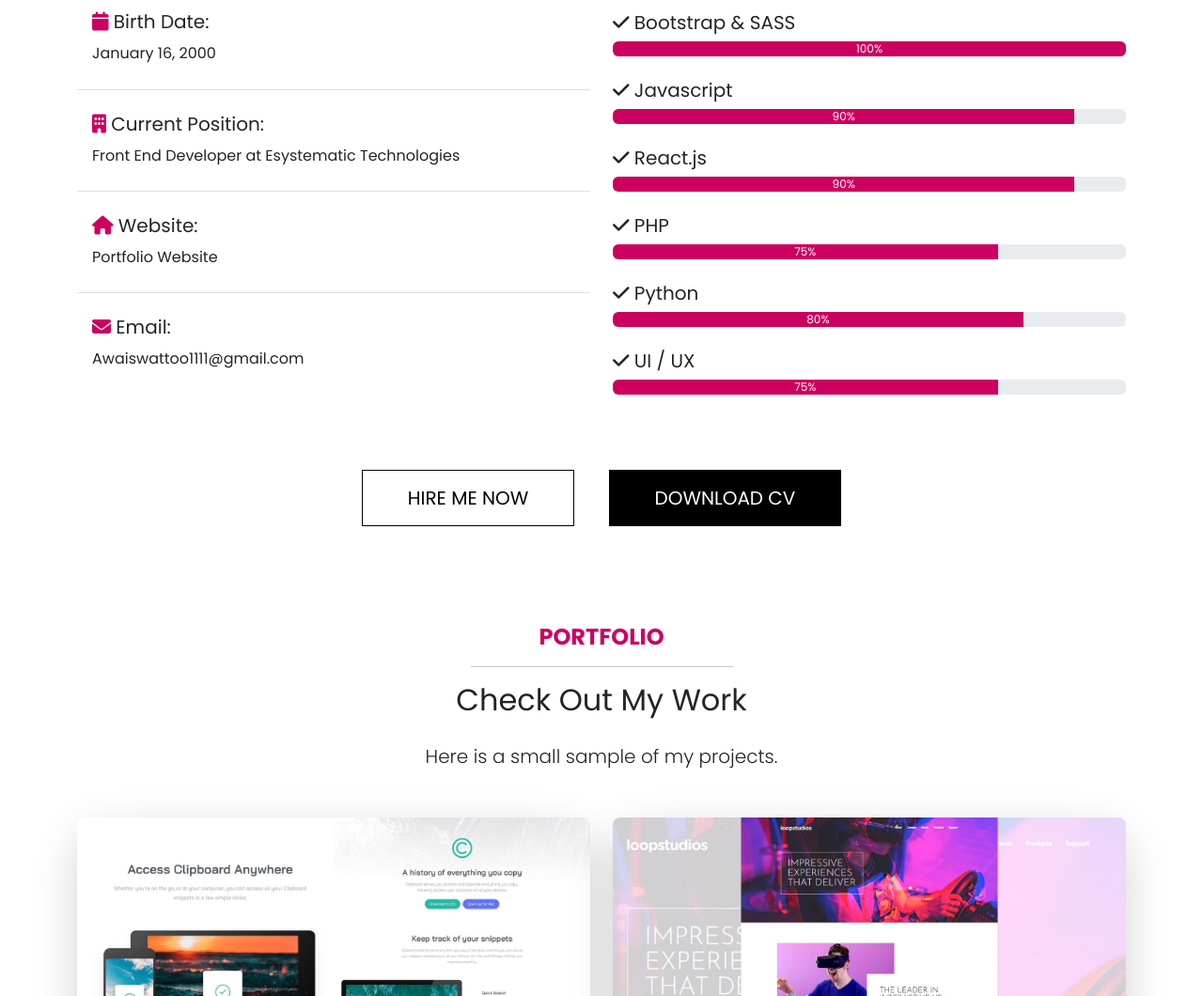
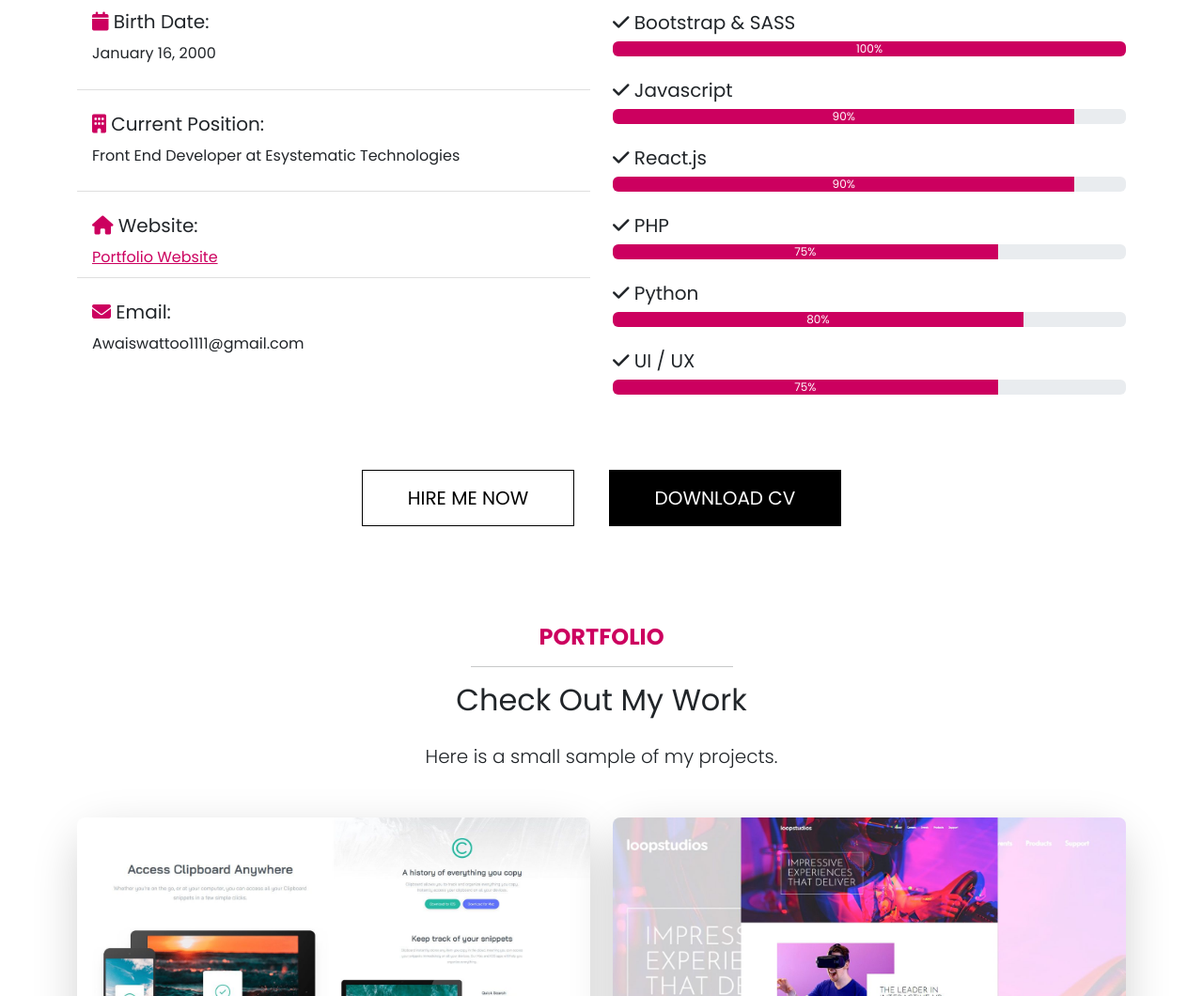
Before and after one commit to Muhammad-Awais007/Portfolio-Website--My-Portfolio-, a website: page index.html in a window 1280 px wide. Shown: the part 1553-2613 px from the top of the page at 94% size. Drawn offline with nearby package versions, Linux system fonts and the light colour scheme; files that its build step writes are made by us from their sources.

Commit message:
My Portfolio

```diff
--- a/index.html
+++ b/index.html
@@ -120,7 +120,9 @@
                 <h5 class="text-transform">
                   <i class="fas fa-home text-primary"></i> Website:
                 </h5>
-                <p>Portfolio Website</p>
+                <a href="https://portfolio-website-my-portfolio.vercel.app/"
+                  >Portfolio Website</a
+                >
               </li>
               <li class="list-group-item mb-3">
                 <h5 class="text-transform">
```
